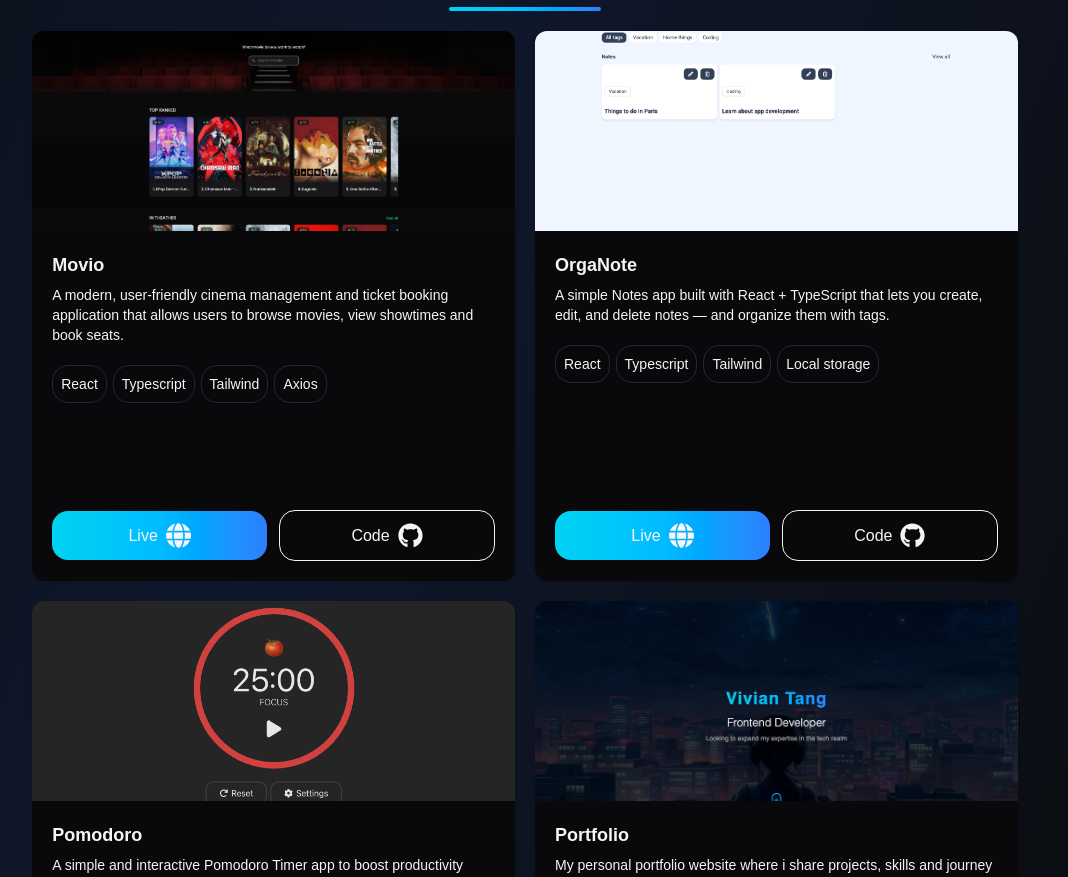
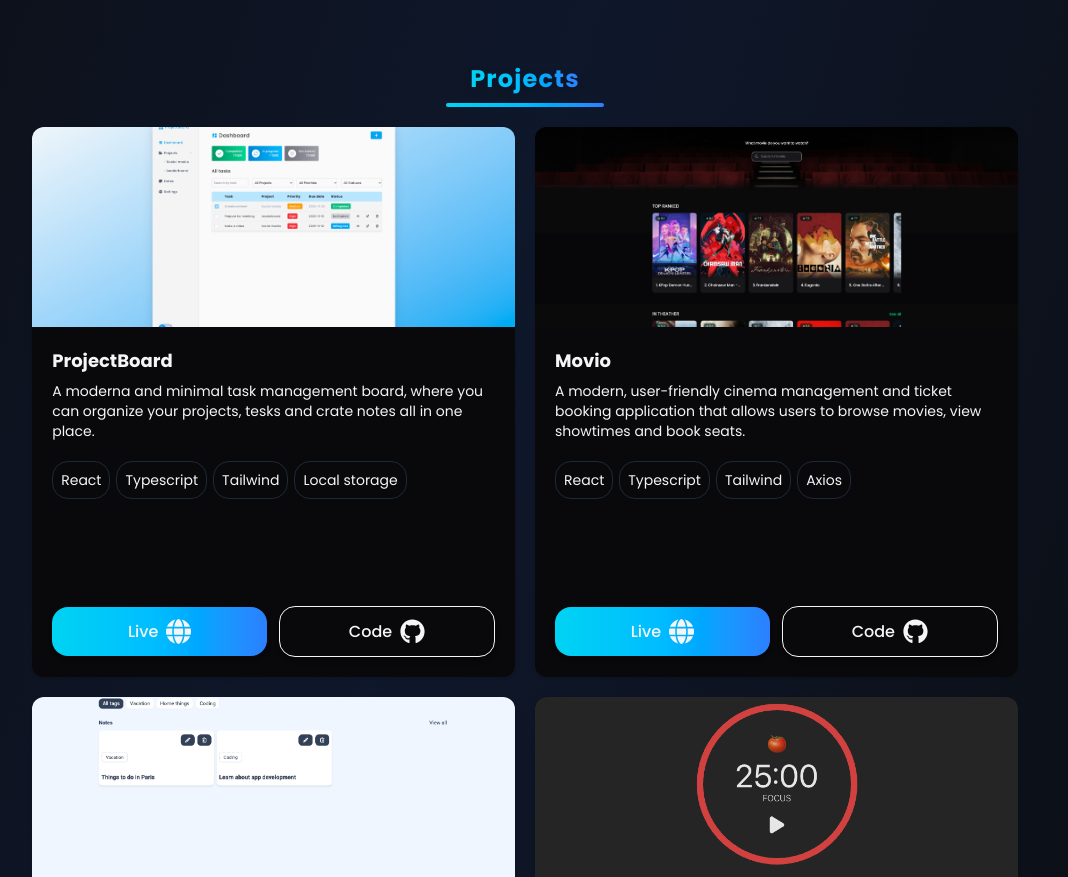
Before and after one commit to viviantangdev/portfolio, a React (Vite) app: page / in a window 1280 px wide. Shown: the part 1740-2617 px from the top of the page, without its empty margins (115-1183 px from the left). Built offline with nearby package versions, Linux system fonts and the light colour scheme.

Commit message:
Added new project

```diff
--- a/src/data/projects.jsx
+++ b/src/data/projects.jsx
@@ -3,8 +3,18 @@ import movioImage from '../assets/movio.png';
 import portfolioImage from '../assets/portfolio.png';
 import pomodoroImage from '../assets/pomodoro.png';
 import organoteImage from '../assets/organote.png';
+import projectboardImage from '../assets/projectboard.png';
 
 export const projects = [
+  {
+    title: 'ProjectBoard',
+    description:
+      'A moderna and minimal task management board, where you can organize your projects, tesks and crate notes all in one place.',
+    techStacks: ['React', 'Typescript', 'Tailwind', 'Local storage', ],
+    liveUrl: 'https://viviantangdev.github.io/projectboard/',
+    githubUrl: 'https://github.com/viviantangdev/projectboard',
+    image: projectboardImage,
+  },
   {
     title: 'Movio',
     description:
--- a/src/index.css
+++ b/src/index.css
@@ -1,5 +1,5 @@
+@import url('https://fonts.googleapis.com/css2?family=Poppins:ital,wght@0,100;0,200;0,300;0,400;0,500;0,600;0,700;0,800;0,900;1,100;1,200;1,300;1,400;1,500;1,600;1,700;1,800;1,900&display=swap');
 @import 'tailwindcss';
-@import url('https://fonts.googleapis.com/css2?family=Poppins:ital,wght@0,100;0,200;0,300;0,400;0,500;0,600;0,700;0,800;0,900;1,100;1,200;1,300;1,400;1,500;1,600;1,700;1,800;1,900&display=swap');
 
 @custom-variant dark (&:where(.dark, .dark *));
 
```
Also changed, not shown: src/assets/projectboard.png (added).
